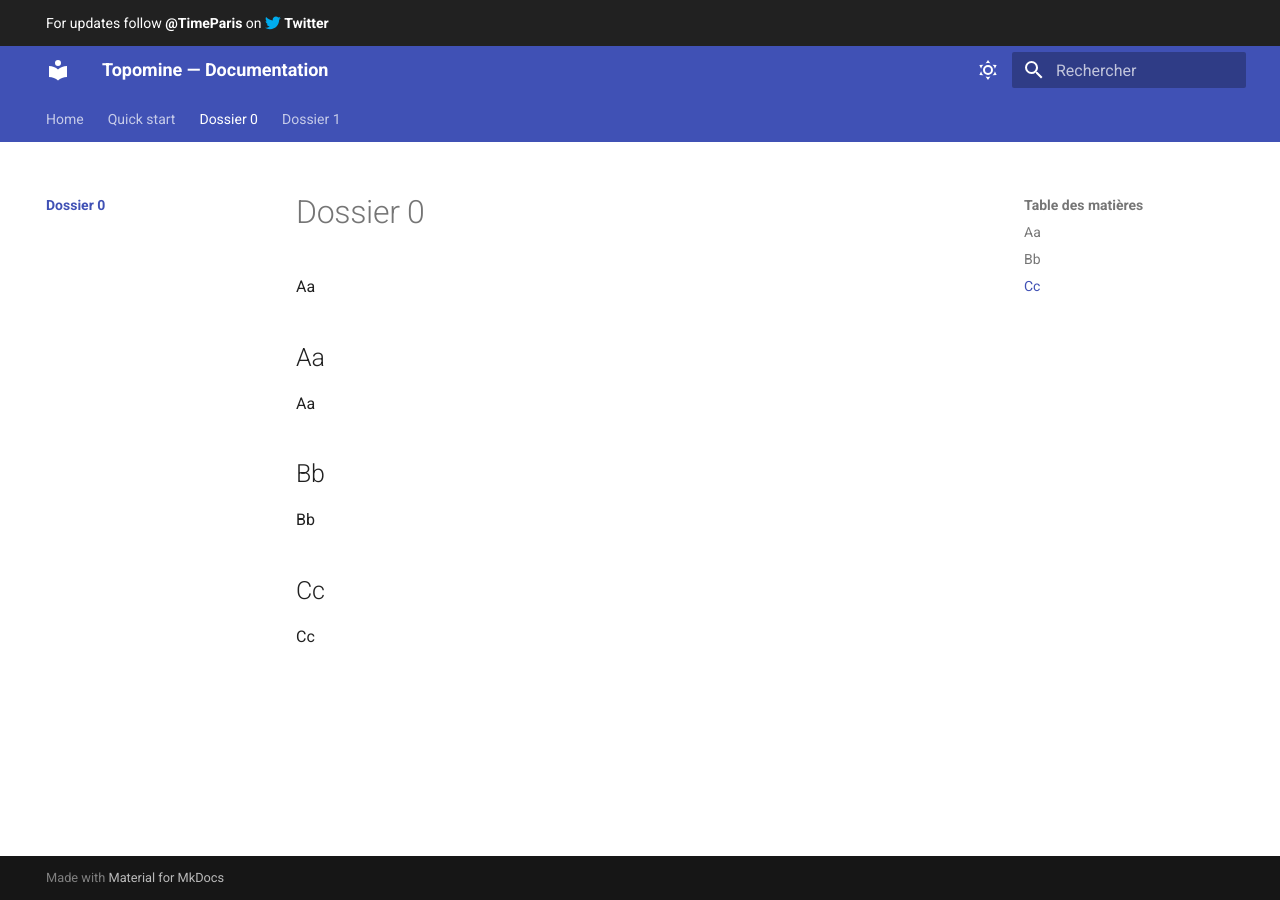
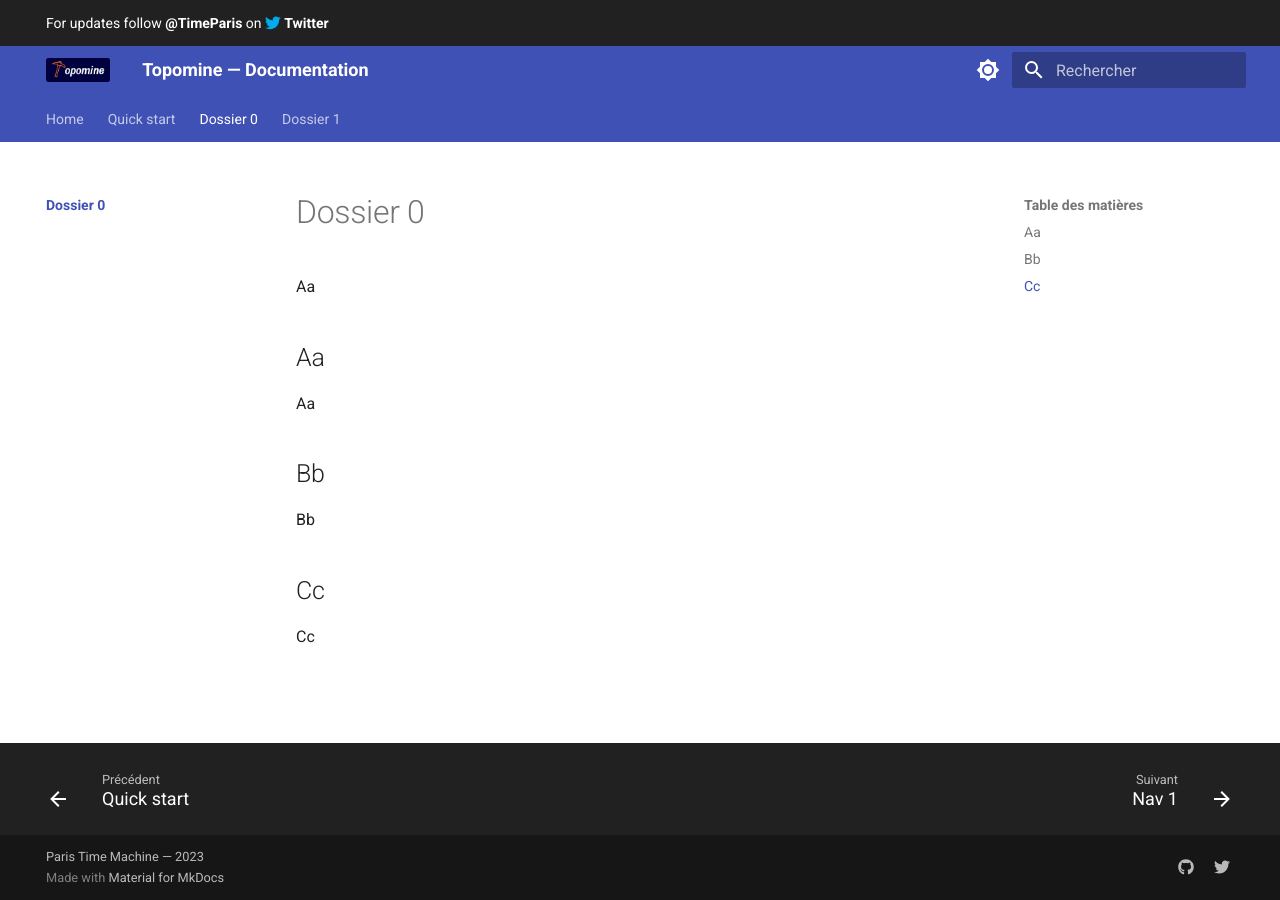
Before and after one commit to paristimemachine/topomine-documentation, an MkDocs documentation site: the page built from docs/dossier_0/index.md, in a window 1280 px wide. Built offline with MkDocs 1.6.1 and Material for MkDocs 9.7.7, drawn with Linux system fonts in a browser that asks for light colours.

Commit message:
Update theme, add logo, add footer

```diff
--- a/mkdocs.yml
+++ b/mkdocs.yml
@@ -5,10 +5,19 @@ site_author: EG/EM (PTM)
 site_description: >-
   Description de la documentation de Topomine
 
+
+# Repository
+# repo_name: paristimemachine/topomine-docs
+# repo_url: https://github.com/paristimemachine/topomine-docs
+
+# Copyright
+copyright: Paris Time Machine &mdash; 2023
+
 theme:
   name: material
   custom_dir: ./docs/overrides
   language: fr
+  logo: assets/images/topomine-logo-original.png
 
   features:
     - header.autohide
@@ -16,6 +25,7 @@ theme:
     # - header.autohide
     # - navigation.expand
     - navigation.indexes
+    - navigation.footer
     # - navigation.instant
     - navigation.sections
     - navigation.tabs
@@ -45,13 +55,15 @@ theme:
       scheme: default
       toggle:
 #        icon: material/toggle-switch-off-outline
-        icon: material/weather-sunny
+#        icon: material/weather-sunny
+        icon: material/brightness-7
         name: Passer en mode nuit / Switch to dark mode
     - media: "(prefers-color-scheme: dark)"
       scheme: slate
       toggle:
 #        icon: material/toggle-switch
-        icon: material/weather-night
+#        icon: material/weather-night
+        icon: material/brightness-4
         name: Passer en mode jour / Switch to light mode
 
 # extra:
@@ -67,14 +79,33 @@ theme:
 
 plugins:
   - search:
+      separator: '[\s\-,:!=\[\]()"`/]+|\.(?!\d)|&[lg]t;|(?!\b)(?=[A-Z][a-z])'
       lang:
         - fr
         # - en
 #  - with-pdf # doesn't work on Ubuntu 18, work on 20 (requires libpango >= 1.44)
+  - minify:
+      minify_html: true
+      minify_js: true
+      minify_css: true
+      htmlmin_opts:
+          remove_comments: true
+      cache_safe: true
+
+# Customization
+extra:
+  social:
+    - icon: fontawesome/brands/github
+      link: https://github.com/paristimemachine
+#    - icon: fontawesome/brands/python
+#      link: https://pypi.org/project/mkdocs-material/
+    - icon: fontawesome/brands/twitter
+      link: https://twitter.com/TimeParis
 
 markdown_extensions:
   - admonition
   - attr_list
+  - md_in_html
   - pymdownx.details
   - pymdownx.superfences
 
--- a/requirements.txt
+++ b/requirements.txt
@@ -1 +1,2 @@
 mkdocs-material==8.2.11
+mkdocs_minify_plugin==0.6.2
```
Also changed, not shown: docs/assets/images/topomine-logo-original.png (added), docs/assets/images/topomine-logo.png (added).
